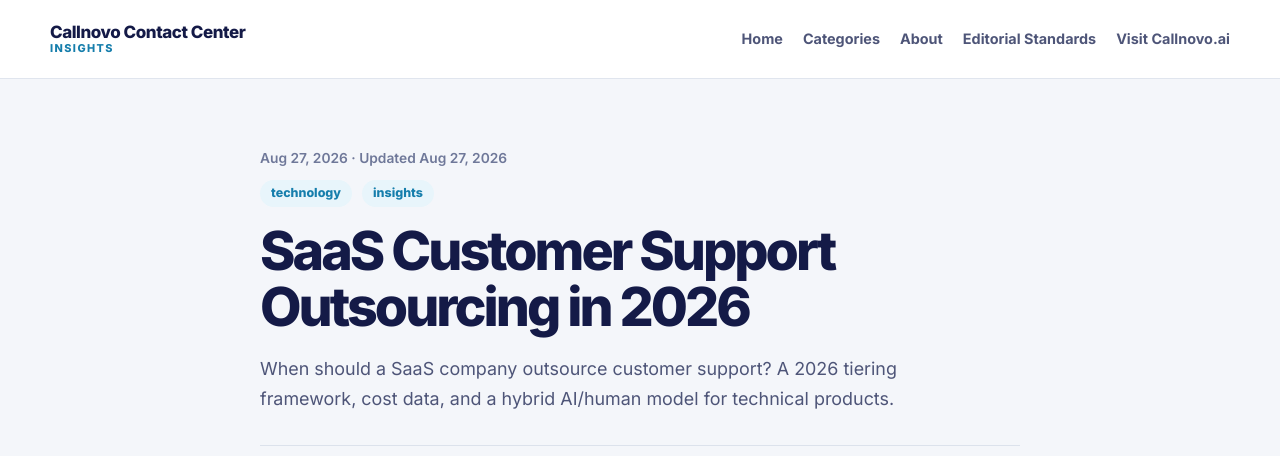
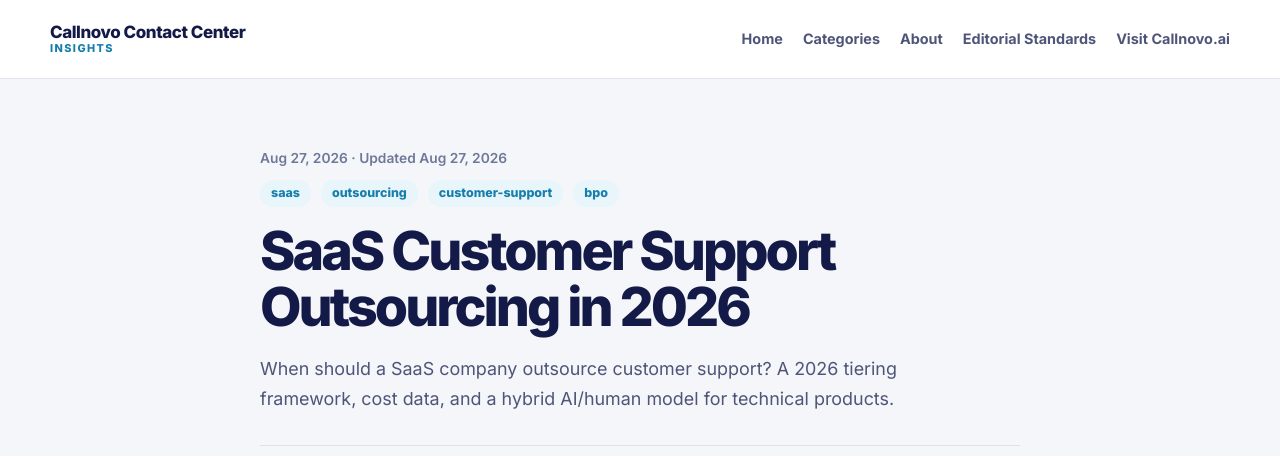
Before and after one commit to callnovo-cc/blog, a Jekyll site: the page built from _posts/2026-08-27-saas-support-outsourcing-2026.md, in a window 1280 px wide and 900 px high, cut to the strip 0-456 px from the top of the window. Built offline with Jekyll 4.4.1, drawn with Linux system fonts in a browser that asks for light colours.

Commit message:
Update 2026-08-27-saas-support-outsourcing-2026.md

```diff
--- a/_posts/2026-08-27-saas-support-outsourcing-2026.md
+++ b/_posts/2026-08-27-saas-support-outsourcing-2026.md
@@ -4,9 +4,7 @@ description: "When should a SaaS company outsource customer support? A 2026 tier
 slug: "saas-support-outsourcing-2026"
 date: 2026-08-27
 last_modified_at: 2026-08-27
-categories:
-  - technology
-  - insights
+categories: [saas, outsourcing, customer-support, bpo]
 tags:
   - saas-customer-support-outsourcing
   - technical-support-outsourcing
```
